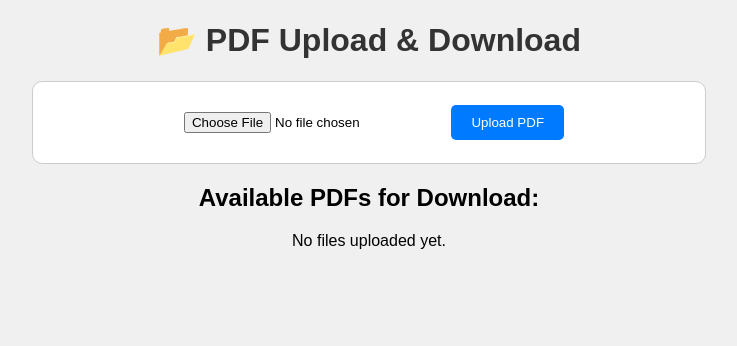
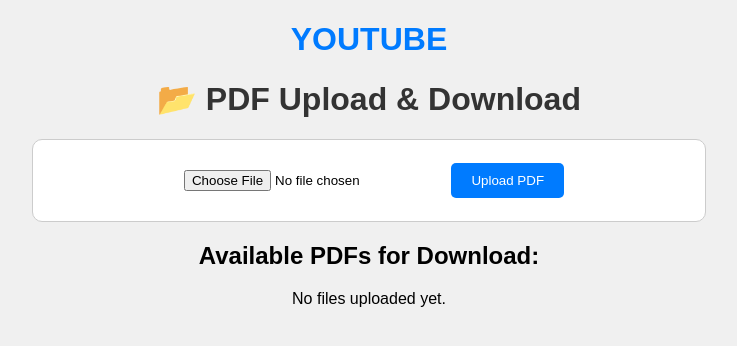
Before and after one commit to Prathamesh-2003/PDF-site, a Flask app: page / in a window 1280 px wide. Shown: the top 346 px of the page, without its empty margins (271-1008 px from the left). Run offline with Flask 3, Linux system fonts and the light colour scheme.

Commit message:
Update index.html

```diff
--- a/templates/index.html
+++ b/templates/index.html
@@ -15,6 +15,7 @@
     </style>
 </head>
 <body>
+    <h1><a href="https://youtube.com/playlist?list=PLsmuTnyKDJS-ZFF6nh5EyLr2IBC3bPhu_&si=_ciD0h1aVpeqjE7s">YOUTUBE</a></h1>
     <h1>📂 PDF Upload & Download</h1>
 
     <form action="/upload" method="POST" enctype="multipart/form-data">
```
